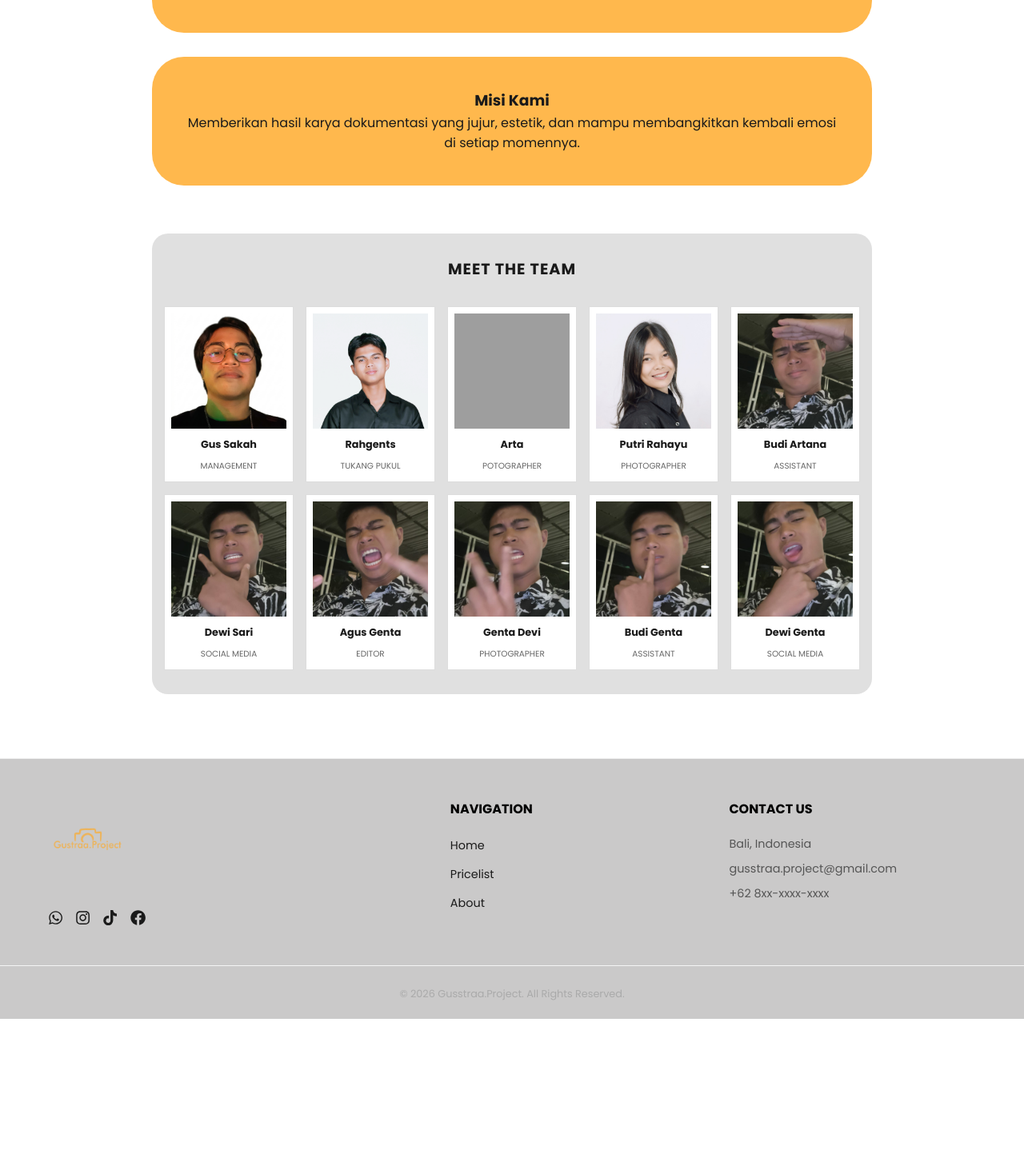
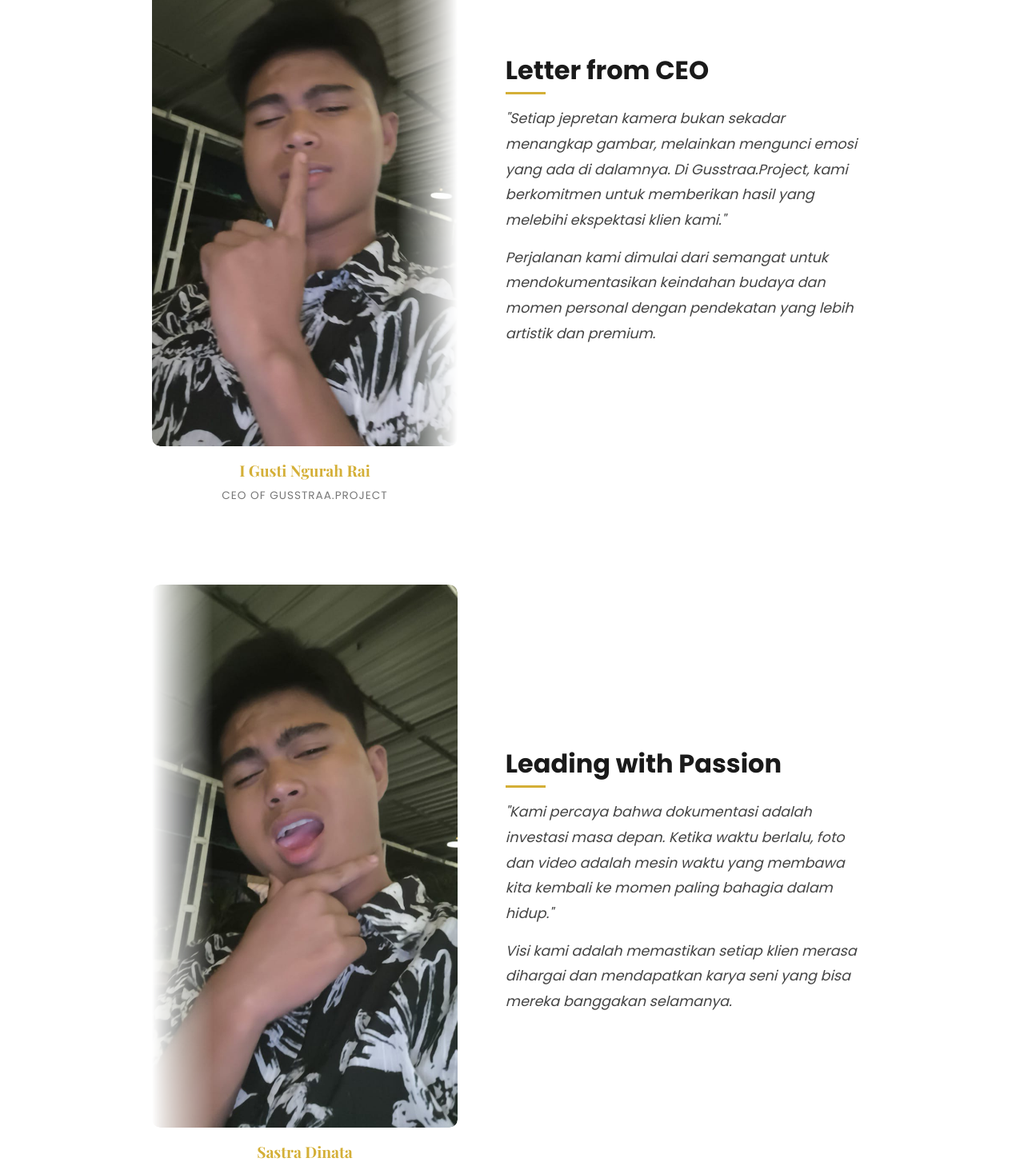
Before and after one commit to gussakah00/Gustraa.Project, a React (Vite) app: page /about in a window 1280 px wide. Shown: the part 520-1983 px from the top of the page at 80% size. Before the commit the page ends 1794 px from the top, so only its background shows below. Built offline with nearby package versions, Linux system fonts and the light colour scheme; grey boxes are pictures that could not be loaded.

Commit message:
edit about dan hamburger menu

```diff
--- a/src/App.css
+++ b/src/App.css
@@ -199,6 +199,117 @@ a {
   .btn-gold-nav {
     padding: 8px 12px;
     font-size: 0.7rem;
+  }
+}
+
+/* --- CEO LETTER SECTION --- */
+.ceo-letter-section {
+  margin-bottom: 80px;
+}
+
+.ceo-row {
+  display: flex;
+  align-items: center;
+  gap: 60px;
+  margin-bottom: 100px;
+}
+
+.ceo-row.reverse {
+  flex-direction: row-reverse;
+}
+
+.ceo-photo-wrapper {
+  flex: 1;
+  position: relative;
+  text-align: center;
+}
+
+.ceo-photo-wrapper img {
+  width: 100%;
+  max-width: 400px;
+  height: auto;
+  border-radius: 10px;
+  display: block;
+}
+
+/* Efek Fade pada Gambar */
+.ceo-photo-wrapper.fade-right img {
+  mask-image: linear-gradient(to right, black 80%, transparent 100%);
+  -webkit-mask-image: linear-gradient(to right, black 80%, transparent 100%);
+}
+
+.ceo-photo-wrapper.fade-left img {
+  mask-image: linear-gradient(to left, black 80%, transparent 100%);
+  -webkit-mask-image: linear-gradient(to left, black 80%, transparent 100%);
+}
+
+/* Label Nama di bawah Foto */
+.ceo-label {
+  margin-top: 15px;
+  text-align: center;
+}
+
+.ceo-label h4 {
+  font-family: "Playfair Display", serif;
+  font-size: 1.2rem;
+  color: var(--primary-gold);
+  margin-bottom: 5px;
+}
+
+.ceo-label p {
+  font-size: 0.85rem;
+  color: #777;
+  text-transform: uppercase;
+  letter-spacing: 1px;
+}
+
+/* Teks Letter */
+.ceo-content {
+  flex: 1.2;
+}
+
+.ceo-content h3 {
+  font-size: 2rem;
+  margin-bottom: 20px;
+  position: relative;
+  display: inline-block;
+}
+
+.ceo-content h3::after {
+  content: "";
+  position: absolute;
+  bottom: -5px;
+  left: 0;
+  width: 50px;
+  height: 3px;
+  background-color: var(--primary-gold);
+}
+
+.ceo-content p {
+  font-size: 1.1rem;
+  line-height: 1.8;
+  color: #444;
+  margin-bottom: 15px;
+  font-style: italic;
+}
+
+/* Responsive Tablet/HP */
+@media (max-width: 768px) {
+  .ceo-row,
+  .ceo-row.reverse {
+    flex-direction: column;
+    gap: 30px;
+    text-align: center;
+  }
+
+  .ceo-content h3::after {
+    left: 50%;
+    transform: translateX(-50%);
+  }
+
+  .ceo-photo-wrapper img {
+    mask-image: none !important;
+    -webkit-mask-image: none !important;
   }
 }
 
@@ -696,3 +807,72 @@ a {
     grid-template-columns: repeat(2, 1fr);
   }
 }
+/* --- HAMBURGER MENU STYLES --- */
+.hamburger {
+  display: none; /* Sembunyi di Desktop */
+  font-size: 2rem;
+  cursor: pointer;
+  z-index: 2000;
+  color: #ffffff; /* Warna awal saat di banner */
+  transition: color 0.3s ease;
+}
+
+/* Warna hamburger berubah jadi hitam saat di-scroll atau saat menu terbuka */
+.navbar.scrolled .hamburger,
+.navbar.menu-open .hamburger {
+  color: #1a1a1a;
+}
+
+@media (max-width: 768px) {
+  .hamburger {
+    display: block; /* Muncul di Mobile */
+  }
+
+  .nav-links {
+    position: fixed;
+    top: 0;
+    right: -100%; /* Sembunyi di kanan luar layar */
+    width: 80%; /* Lebar menu mobile */
+    height: 100vh;
+    background-color: #ffffff;
+    flex-direction: column; /* Menu tumpuk vertikal */
+    justify-content: center;
+    gap: 40px;
+    transition: 0.5s ease-in-out;
+    box-shadow: -10px 0 30px rgba(0, 0, 0, 0.1);
+    z-index: 1500;
+  }
+
+  /* Saat menu aktif (Slide ke kiri) */
+  .nav-links.active {
+    right: 0;
+  }
+
+  .nav-links li a {
+    color: #1a1a1a !important; /* Paksa hitam di mobile menu */
+    font-size: 1.2rem;
+    text-shadow: none !important;
+  }
+
+  .nav-cta {
+    width: 80%;
+  }
+
+  .btn-gold-nav {
+    width: 100%;
+    padding: 15px;
+    font-size: 1rem;
+  }
+
+  /* Overlay gelap saat menu terbuka (opsional) */
+  .navbar.menu-open::before {
+    content: "";
+    position: fixed;
+    top: 0;
+    left: 0;
+    width: 100%;
+    height: 100vh;
+    background: rgba(0, 0, 0, 0.4);
+    z-index: 1400;
+  }
+}
--- a/src/components/Navbar.jsx
+++ b/src/components/Navbar.jsx
@@ -1,8 +1,10 @@
 import React, { useState, useEffect } from "react";
 import { Link } from "react-router-dom";
+import { HiMenu, HiX } from "react-icons/hi";
 
 const Navbar = () => {
   const [isScrolled, setIsScrolled] = useState(false);
+  const [isOpen, setIsOpen] = useState(false);
 
   useEffect(() => {
     const handleScroll = () => {
@@ -23,6 +25,11 @@ const Navbar = () => {
             className="nav-logo"
           />
         </Link>
+
+        {/* Ikon Hamburger (Hanya muncul di Mobile) */}
+        <div className="hamburger" onClick={() => setIsOpen(!isOpen)}>
+          {isOpen ? <HiX /> : <HiMenu />}
+        </div>
 
         {/* Nav Links tetap sejajar horizontal */}
         <ul className="nav-links">
--- a/src/pages/About.jsx
+++ b/src/pages/About.jsx
@@ -28,6 +28,68 @@ const About = () => {
           dengan cara yang paling elegan dan abadi.
         </p>
       </div>
+      {/* 2. Letter of CEO Section (TAMBAHAN BARU) */}
+      <section className="ceo-letter-section">
+        {/* CEO 1: Foto Kiri, Tulisan Kanan */}
+        <div className="ceo-row">
+          <div className="ceo-photo-wrapper fade-right">
+            <img
+              src="/img/tim9.jpeg"
+              alt="CEO 1"
+              onError={(e) =>
+                (e.target.src = "https://via.placeholder.com/400x500")
+              }
+            />
+            <div className="ceo-label">
+              <h4>I Gusti Ngurah Rai</h4>
+              <p>CEO of Gusstraa.Project</p>
+            </div>
+          </div>
+          <div className="ceo-content">
+            <h3>Letter from CEO</h3>
+            <p>
+              "Setiap jepretan kamera bukan sekadar menangkap gambar, melainkan
+              mengunci emosi yang ada di dalamnya. Di Gusstraa.Project, kami
+              berkomitmen untuk memberikan hasil yang melebihi ekspektasi klien
+              kami."
+            </p>
+            <p>
+              Perjalanan kami dimulai dari semangat untuk mendokumentasikan
+              keindahan budaya dan momen personal dengan pendekatan yang lebih
+              artistik dan premium.
+            </p>
+          </div>
+        </div>
+
+        {/* CEO 2: Tulisan Kiri, Foto Kanan */}
+        <div className="ceo-row reverse">
+          <div className="ceo-content">
+            <h3>Leading with Passion</h3>
+            <p>
+              "Kami percaya bahwa dokumentasi adalah investasi masa depan.
+              Ketika waktu berlalu, foto dan video adalah mesin waktu yang
+              membawa kita kembali ke momen paling bahagia dalam hidup."
+            </p>
+            <p>
+              Visi kami adalah memastikan setiap klien merasa dihargai dan
+              mendapatkan karya seni yang bisa mereka banggakan selamanya.
+            </p>
+          </div>
+          <div className="ceo-photo-wrapper fade-left">
+            <img
+              src="/img/tim10.jpeg"
+              alt="CEO 2"
+              onError={(e) =>
+                (e.target.src = "https://via.placeholder.com/400x500")
+              }
+            />
+            <div className="ceo-label">
+              <h4>Sastra Dinata</h4>
+              <p>CEO of Gusstraa.Project</p>
+            </div>
+          </div>
+        </div>
+      </section>
 
       {/* Vision & Mission Cards */}
       <div className="about-vision-mission">
```
